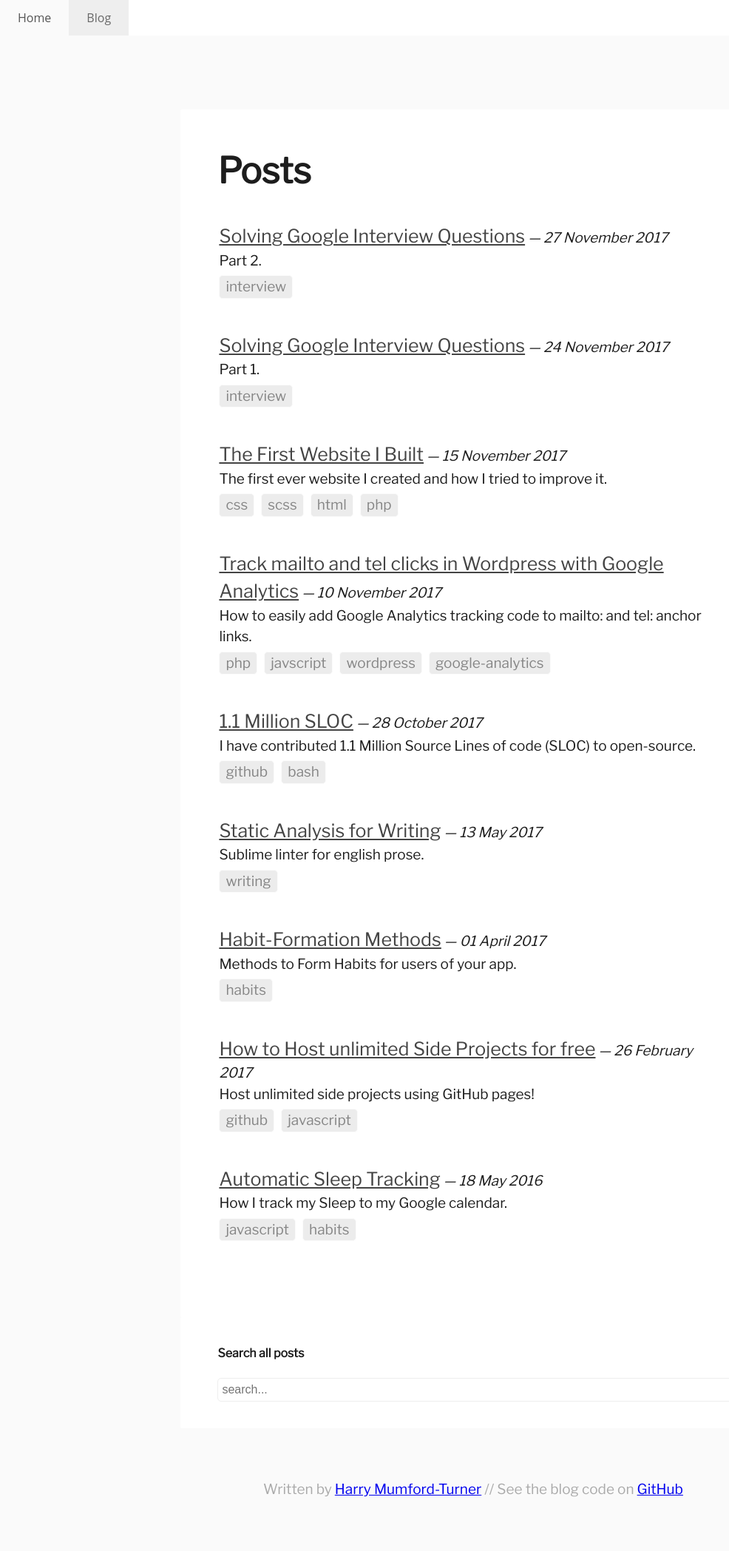
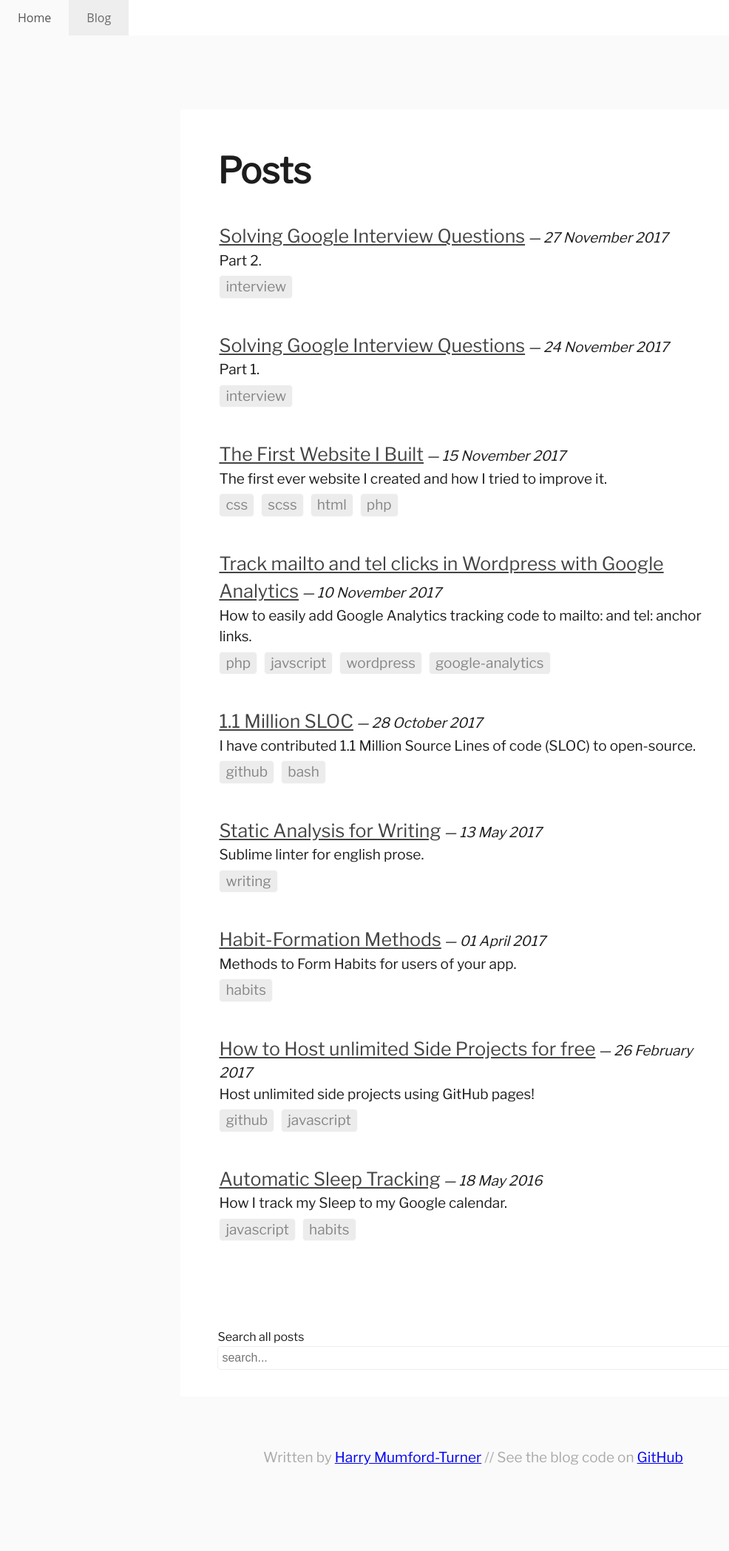
Before and after one commit to harrymt/blog, a Jekyll site: the page built from index.html, in a window 1280 px wide. Shown: the whole page at 74% size, without its empty margins (0-986 px from the left). Built offline with Jekyll 4.4.1, drawn with Linux system fonts in a browser that asks for light colours; after the commit the page ends 2055 px from its top, so only the background shows below that.

Commit message:
Made Search accessibile by using a label and fixing the title attribute

```diff
--- a/_includes/footer.html
+++ b/_includes/footer.html
@@ -1,7 +1,7 @@
 
 
 <div class="search post" id="search-container">
-    <h4>Search all posts</h4>
+    <label for="search-input">Search all posts</label>
     <input type="text" id="search-input" placeholder="search...">
     <ul id="results-container"></ul>
 </div>
@@ -25,7 +25,7 @@
 SimpleJekyllSearch({
   searchInput: document.getElementById('search-input'),
   resultsContainer: document.getElementById('results-container'),
-  searchResultTemplate: '<li class="result"><a href="{url}" title="{desc}">{title}</a><ul class="tags">{tags}</ul></li>',
+  searchResultTemplate: '<li class="result"><a href="{url}" title="{title}">{title}</a><ul class="tags">{tags}</ul></li>',
   json: '{{ site.baseurl }}/search.json',
   fuzzy: true
 });
```
